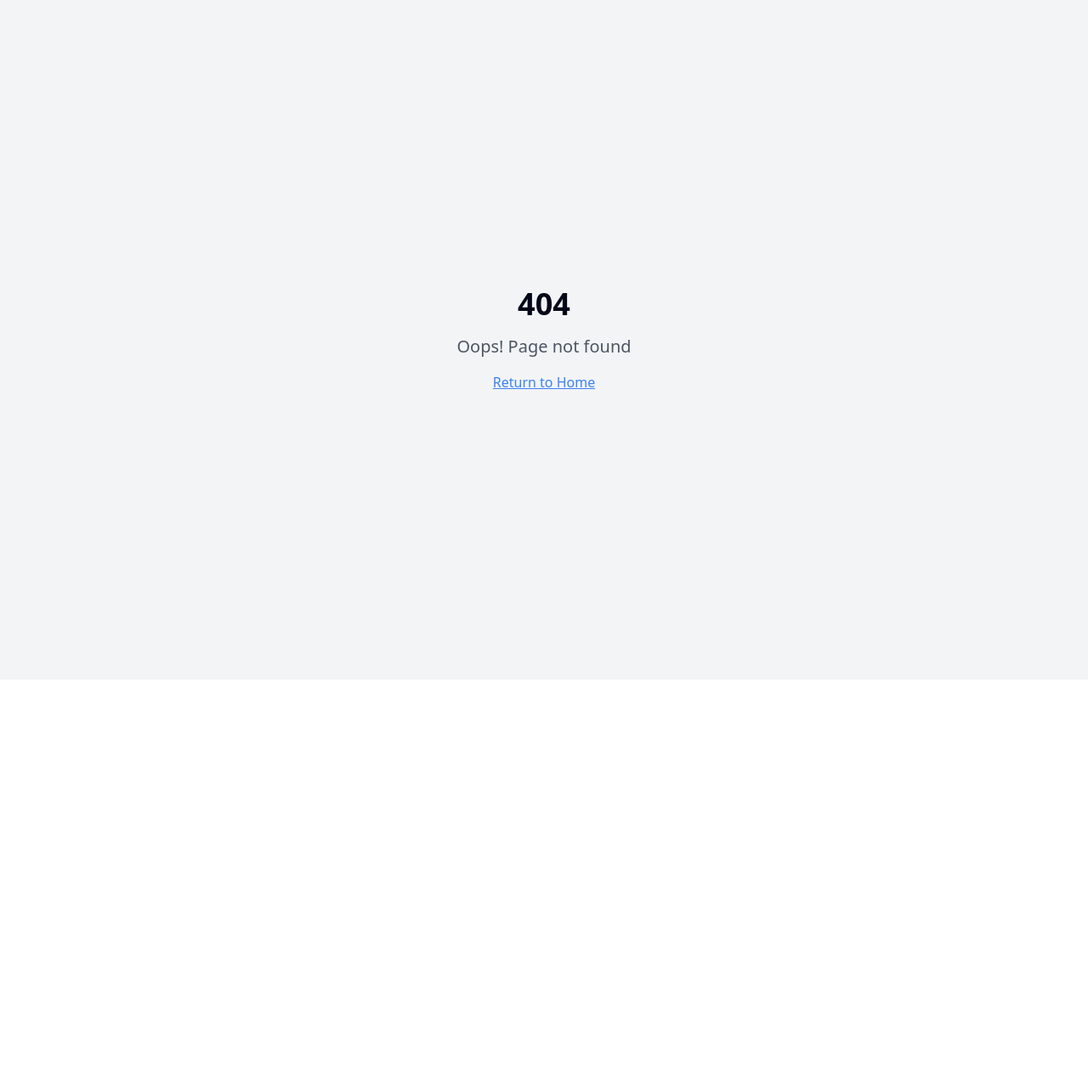
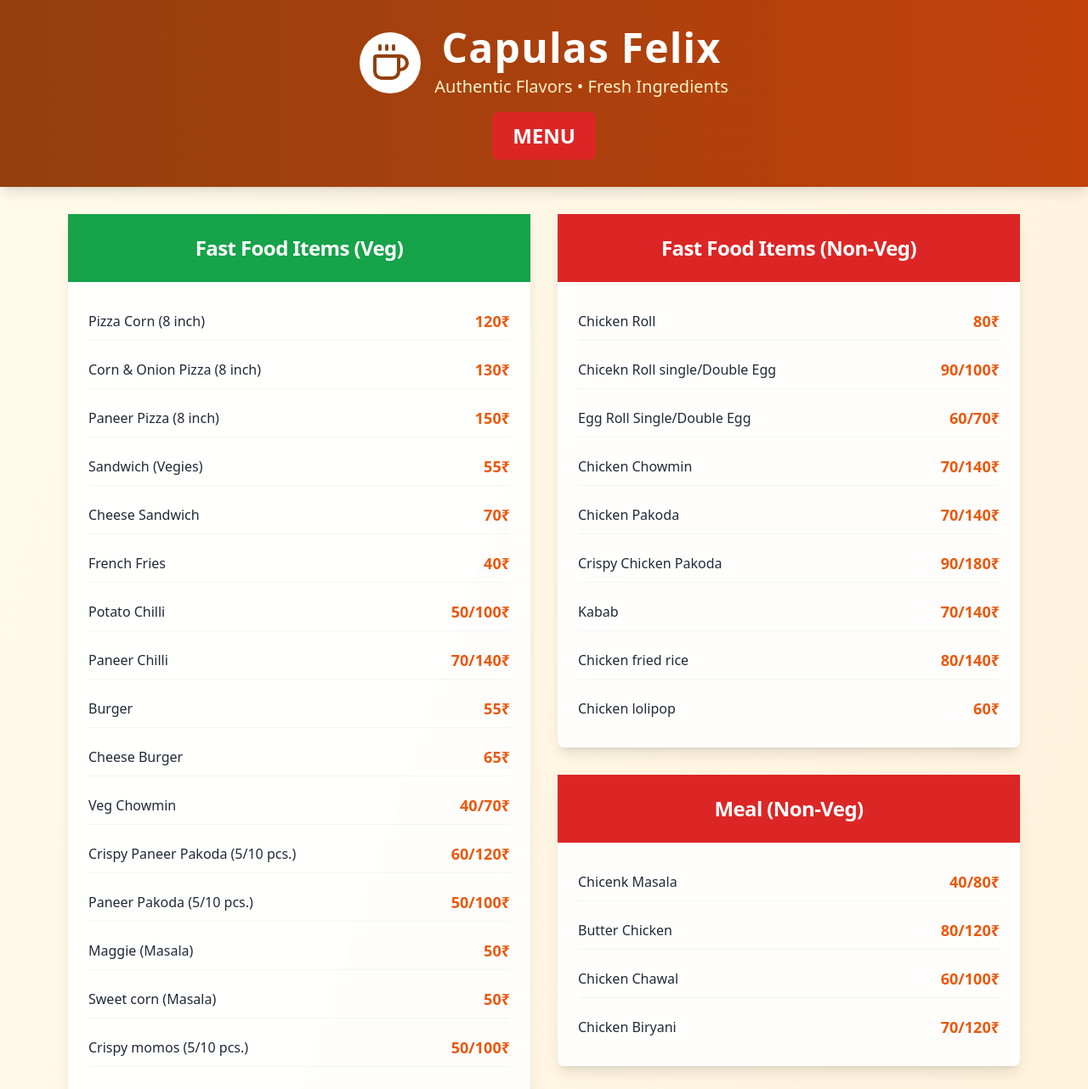
Before and after one commit to NickcommitGit/capulas-felix-qr-code, a React (Vite) app: page /menu in a window 1280 px wide. Before the commit this address had no page. Shown: the top 1282 px of the page at 85% size. Before the commit the page ends 800 px from the top, so only its background shows below. Built offline with nearby package versions, Linux system fonts and the light colour scheme.

Commit message:
Implement restaurant website
Create a simple website to display restaurant information and menu, accessible via QR code. Include header, footer with contact details, and menu display.

```diff
--- a/src/App.tsx
+++ b/src/App.tsx
@@ -1,9 +1,11 @@
+
 import { Toaster } from "@/components/ui/toaster";
 import { Toaster as Sonner } from "@/components/ui/sonner";
 import { TooltipProvider } from "@/components/ui/tooltip";
 import { QueryClient, QueryClientProvider } from "@tanstack/react-query";
 import { BrowserRouter, Routes, Route } from "react-router-dom";
 import Index from "./pages/Index";
+import Menu from "./pages/Menu";
 import NotFound from "./pages/NotFound";
 
 const queryClient = new QueryClient();
@@ -16,6 +18,7 @@ const App = () => (
       <BrowserRouter>
         <Routes>
           <Route path="/" element={<Index />} />
+          <Route path="/menu" element={<Menu />} />
           {/* ADD ALL CUSTOM ROUTES ABOVE THE CATCH-ALL "*" ROUTE */}
           <Route path="*" element={<NotFound />} />
         </Routes>
--- /dev/null
+++ b/src/components/MenuContent.tsx
@@ -0,0 +1,129 @@
+
+import { Card, CardContent, CardHeader, CardTitle } from '@/components/ui/card';
+
+const MenuContent = () => {
+  const fastFoodVeg = [
+    { name: "Pizza Corn (8 inch)", price: "120₹" },
+    { name: "Corn & Onion Pizza (8 inch)", price: "130₹" },
+    { name: "Paneer Pizza (8 inch)", price: "150₹" },
+    { name: "Sandwich (Vegies)", price: "55₹" },
+    { name: "Cheese Sandwich", price: "70₹" },
+    { name: "French Fries", price: "40₹" },
+    { name: "Potato Chilli", price: "50/100₹" },
+    { name: "Paneer Chilli", price: "70/140₹" },
+    { name: "Burger", price: "55₹" },
+    { name: "Cheese Burger", price: "65₹" },
+    { name: "Veg Chowmin", price: "40/70₹" },
+    { name: "Crispy Paneer Pakoda (5/10 pcs.)", price: "60/120₹" },
+    { name: "Paneer Pakoda (5/10 pcs.)", price: "50/100₹" },
+    { name: "Maggie (Masala)", price: "50₹" },
+    { name: "Sweet corn (Masala)", price: "50₹" },
+    { name: "Crispy momos (5/10 pcs.)", price: "50/100₹" },
+    { name: "Mushroom chilli", price: "140₹" },
+    { name: "White Sauce Pasta", price: "110₹" },
+    { name: "Red Sauce Pasta", price: "55/110₹" },
+    { name: "Momos Chilly (5/10 pcs.)", price: "70/140₹" },
+    { name: "Fried Momos (5/10 pcs.)", price: "40/80₹" },
+    { name: "Chole Bhature", price: "50₹" },
+    { name: "Veg Roll", price: "50₹" },
+    { name: "Paneer Roll", price: "70₹" },
+    { name: "Paneer Samosa", price: "30₹/per Piece" }
+  ];
+
+  const fastFoodNonVeg = [
+    { name: "Chicken Roll", price: "80₹" },
+    { name: "Chicekn Roll single/Double Egg", price: "90/100₹" },
+    { name: "Egg Roll Single/Double Egg", price: "60/70₹" },
+    { name: "Chicken Chowmin", price: "70/140₹" },
+    { name: "Chicken Pakoda", price: "70/140₹" },
+    { name: "Crispy Chicken Pakoda", price: "90/180₹" },
+    { name: "Kabab", price: "70/140₹" },
+    { name: "Chicken fried rice", price: "80/140₹" },
+    { name: "Chicken lolipop", price: "60₹" }
+  ];
+
+  const mealVeg = [
+    { name: "Paneer Masala", price: "70/140₹" },
+    { name: "Chola", price: "40/60₹" },
+    { name: "Tadka", price: "50/70₹" },
+    { name: "Mushroom Masala", price: "90/180₹" },
+    { name: "Paneer Butter Masala", price: "90/180₹" },
+    { name: "Mushroom Fried Rice", price: "80/140₹" },
+    { name: "Paneer Fried Rice", price: "80/140₹" },
+    { name: "Veg Thali", price: "60₹" }
+  ];
+
+  const mealNonVeg = [
+    { name: "Chicenk Masala", price: "40/80₹" },
+    { name: "Butter Chicken", price: "80/120₹" },
+    { name: "Chicken Chawal", price: "60/100₹" },
+    { name: "Chicken Biryani", price: "70/120₹" }
+  ];
+
+  const chapati = [
+    { name: "Tawa Roti", price: "8₹" },
+    { name: "Butter Tawa Roti", price: "12₹" }
+  ];
+
+  const hotDrinks = [
+    { name: "Instant Coffee (Regular/Hard-5₹)", price: "25/50₹" },
+    { name: "Beans Coffee (Regular/Hard-5₹)", price: "30/50₹" },
+    { name: "Black coffee (Regular/Hard-5₹)", price: "25/50₹" },
+    { name: "Espresso (Regular/Hard-5₹)", price: "40/60₹" },
+    { name: "Cappuccino (Regular/Hard-5₹)", price: "55/85₹" },
+    { name: "Mocha (Regular/Hard-5₹)", price: "60/90₹" },
+    { name: "Tea (Regular/Hard-5₹)", price: "25₹" },
+    { name: "Green Tea", price: "25₹" },
+    { name: "Tomato Soup", price: "60₹" },
+    { name: "Corn soup", price: "65₹" },
+    { name: "Veg soup", price: "70₹" }
+  ];
+
+  const coldBeverages = [
+    { name: "Cold Coffee (Regular/Hard-10)", price: "80₹" },
+    { name: "Lemon drink", price: "35₹" },
+    { name: "Milk shake", price: "90₹" },
+    { name: "Milk shake (Strawberry)", price: "95₹" },
+    { name: "Milk shake (Choclate)", price: "95₹" },
+    { name: "Masala Cold drinks", price: "40₹" },
+    { name: "Masala Chach", price: "20₹" }
+  ];
+
+  const MenuSection = ({ title, items, bgColor }: { title: string; items: any[]; bgColor: string }) => (
+    <Card className="shadow-lg border-0 bg-white/90 backdrop-blur-sm mb-8">
+      <CardHeader className={`${bgColor} text-white`}>
+        <CardTitle className="text-2xl font-bold text-center">{title}</CardTitle>
+      </CardHeader>
+      <CardContent className="p-6">
+        <div className="grid gap-3">
+          {items.map((item, index) => (
+            <div key={index} className="flex justify-between items-center py-2 border-b border-gray-100 last:border-b-0">
+              <span className="text-gray-800 font-medium">{item.name}</span>
+              <span className="text-orange-600 font-bold text-lg">{item.price}</span>
+            </div>
+          ))}
+        </div>
+      </CardContent>
+    </Card>
+  );
+
+  return (
+    <main className="max-w-6xl mx-auto px-4 py-8">
+      <div className="grid md:grid-cols-2 gap-8">
+        <div>
+          <MenuSection title="Fast Food Items (Veg)" items={fastFoodVeg} bgColor="bg-green-600" />
+          <MenuSection title="Meal (Veg)" items={mealVeg} bgColor="bg-green-600" />
+          <MenuSection title="Hot Drinks" items={hotDrinks} bgColor="bg-orange-600" />
+        </div>
+        <div>
+          <MenuSection title="Fast Food Items (Non-Veg)" items={fastFoodNonVeg} bgColor="bg-red-600" />
+          <MenuSection title="Meal (Non-Veg)" items={mealNonVeg} bgColor="bg-red-600" />
+          <MenuSection title="Chapati" items={chapati} bgColor="bg-amber-600" />
+          <MenuSection title="Cold Beverages" items={coldBeverages} bgColor="bg-blue-600" />
+        </div>
+      </div>
+    </main>
+  );
+};
+
+export default MenuContent;
--- /dev/null
+++ b/src/components/MenuFooter.tsx
@@ -0,0 +1,68 @@
+
+import { MapPin, Phone, MessageSquare } from 'lucide-react';
+import { Card, CardContent } from '@/components/ui/card';
+
+const MenuFooter = () => {
+  return (
+    <footer className="bg-gradient-to-r from-gray-800 to-gray-900 text-white py-12 mt-16">
+      <div className="max-w-6xl mx-auto px-4">
+        <div className="grid md:grid-cols-3 gap-8">
+          {/* Location */}
+          <Card className="bg-white/10 backdrop-blur-sm border-white/20">
+            <CardContent className="p-6 text-center">
+              <MapPin className="h-12 w-12 text-orange-400 mx-auto mb-4" />
+              <h3 className="text-xl font-bold mb-3 text-white">Location</h3>
+              <p className="text-gray-300 leading-relaxed">
+                Capulas Felix Restaurant<br />
+                Near City Center<br />
+                Main Street, Downtown<br />
+                City, State - 123456
+              </p>
+            </CardContent>
+          </Card>
+
+          {/* Contact */}
+          <Card className="bg-white/10 backdrop-blur-sm border-white/20">
+            <CardContent className="p-6 text-center">
+              <Phone className="h-12 w-12 text-green-400 mx-auto mb-4" />
+              <h3 className="text-xl font-bold mb-3 text-white">Contact</h3>
+              <div className="text-gray-300 space-y-2">
+                <p>📞 +91 9876543210</p>
+                <p>📞 +91 9876543211</p>
+                <p>✉️ info@capulasfelix.com</p>
+                <p>🕐 Open: 9:00 AM - 11:00 PM</p>
+              </div>
+            </CardContent>
+          </Card>
+
+          {/* Feedback */}
+          <Card className="bg-white/10 backdrop-blur-sm border-white/20">
+            <CardContent className="p-6 text-center">
+              <MessageSquare className="h-12 w-12 text-blue-400 mx-auto mb-4" />
+              <h3 className="text-xl font-bold mb-3 text-white">Feedback</h3>
+              <div className="text-gray-300 space-y-3">
+                <p>We'd love to hear from you!</p>
+                <div className="space-y-2">
+                  <p>📱 WhatsApp: +91 9876543210</p>
+                  <p>⭐ Rate us on Google</p>
+                  <p>📧 Send feedback via email</p>
+                  <p>💬 Follow us on social media</p>
+                </div>
+              </div>
+            </CardContent>
+          </Card>
+        </div>
+
+        {/* Bottom Bar */}
+        <div className="border-t border-gray-700 mt-8 pt-8 text-center">
+          <p className="text-gray-400">
+            © 2024 Capulas Felix Restaurant. All rights reserved. |
+            <span className="text-orange-400"> Serving authentic flavors with love</span>
+          </p>
+        </div>
+      </div>
+    </footer>
+  );
+};
+
+export default MenuFooter;
--- /dev/null
+++ b/src/components/MenuHeader.tsx
@@ -0,0 +1,27 @@
+
+import { Coffee } from 'lucide-react';
+
+const MenuHeader = () => {
+  return (
+    <header className="bg-gradient-to-r from-amber-800 to-orange-700 text-white py-8 shadow-lg">
+      <div className="max-w-6xl mx-auto px-4">
+        <div className="flex items-center justify-center gap-4 mb-4">
+          <div className="bg-white rounded-full p-3">
+            <Coffee className="h-12 w-12 text-amber-800" />
+          </div>
+          <div className="text-center">
+            <h1 className="text-5xl font-bold tracking-wide">Capulas Felix</h1>
+            <p className="text-xl text-amber-100 mt-2">Authentic Flavors • Fresh Ingredients</p>
+          </div>
+        </div>
+        <div className="text-center">
+          <div className="inline-block bg-red-600 px-6 py-3 rounded-lg">
+            <h2 className="text-2xl font-bold">MENU</h2>
+          </div>
+        </div>
+      </div>
+    </header>
+  );
+};
+
+export default MenuHeader;
--- a/src/components/QRGenerator.tsx
+++ b/src/components/QRGenerator.tsx
@@ -8,7 +8,7 @@ import { Card, CardContent, CardHeader, CardTitle } from '@/components/ui/card';
 import { toast } from 'sonner';
 
 const QRGenerator = () => {
-  const [url, setUrl] = useState('https://capulas-felix-restaurant.com');
+  const [url, setUrl] = useState('https://your-domain.com/menu');
   const [qrCode, setQrCode] = useState('');
   const canvasRef = useRef<HTMLCanvasElement>(null);
 
@@ -45,7 +45,12 @@ const QRGenerator = () => {
   };
 
   const testQR = () => {
-    window.open(url, '_blank');
+    // For testing locally, redirect to the menu page
+    if (url.includes('your-domain.com/menu')) {
+      window.open('/menu', '_blank');
+    } else {
+      window.open(url, '_blank');
+    }
   };
 
   return (
@@ -96,7 +101,7 @@ const QRGenerator = () => {
                   className="flex-1 border-orange-600 text-orange-600 hover:bg-orange-50 transition-colors duration-200"
                 >
                   <ExternalLink className="mr-2 h-4 w-4" />
-                  Test Link
+                  Test Menu
                 </Button>
               </div>
             </CardContent>
@@ -110,17 +115,17 @@ const QRGenerator = () => {
             <CardContent className="space-y-6">
               <div>
                 <label className="text-sm font-medium text-gray-700 mb-2 block">
-                  Restaurant Website URL
+                  Restaurant Menu URL
                 </label>
                 <Input
                   type="url"
                   value={url}
                   onChange={(e) => setUrl(e.target.value)}
-                  placeholder="https://your-restaurant-website.com"
+                  placeholder="https://your-domain.com/menu"
                   className="border-orange-200 focus:border-orange-500 focus:ring-orange-500"
                 />
                 <p className="text-xs text-gray-500 mt-1">
-                  Enter the URL where customers can view your menu
+                  Enter your restaurant's menu page URL (default points to /menu)
                 </p>
               </div>
 
--- /dev/null
+++ b/src/pages/Menu.tsx
@@ -0,0 +1,16 @@
+
+import MenuHeader from '@/components/MenuHeader';
+import MenuContent from '@/components/MenuContent';
+import MenuFooter from '@/components/MenuFooter';
+
+const Menu = () => {
+  return (
+    <div className="min-h-screen bg-gradient-to-br from-amber-50 to-orange-100">
+      <MenuHeader />
+      <MenuContent />
+      <MenuFooter />
+    </div>
+  );
+};
+
+export default Menu;
```
